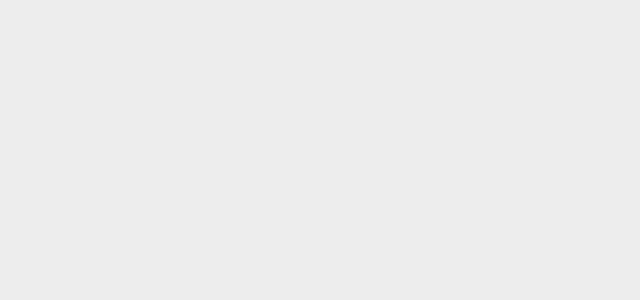
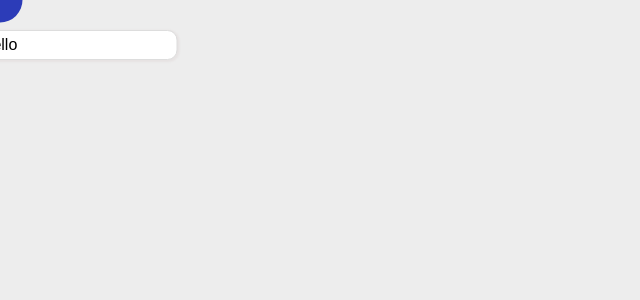
Before and after one commit to ArnavNath550/arnav.github.io, a React (Vite) app: page /craft/feedback-capture in a window 1280 px wide. Before the commit this address had no page. Shown: the top 300 px of the page, without its empty margins (0-640 px from the left). Built offline with nearby package versions, Linux system fonts and the light colour scheme; a web font is replaced by a local one.

Commit message:
feedback dragging, first exploration

```diff
--- a/src/App.tsx
+++ b/src/App.tsx
@@ -8,6 +8,7 @@ import Hero from "./components/Hero";
 import { BrowserRouter, Routes, Route } from "react-router";
 import ShowcaseAnimation from "./components/MicroAnimations/ShowcaseAnimation";
 import BottomBarComponent from "./components/ShowComponents/BottomBarComponent";
+import FeedbackCaptureAnimation from "./components/ShowComponents/FeedbackCaptureComponent";
 
 const App: React.FC = () => {
   return (
@@ -28,6 +29,14 @@ const App: React.FC = () => {
             <ShowcaseAnimation showcaseAnimation={<BottomBarComponent />} />
           }
         />
+        <Route
+          path="/craft/feedback-capture"
+          element={
+            <ShowcaseAnimation
+              showcaseAnimation={<FeedbackCaptureAnimation />}
+            />
+          }
+        />
       </Routes>
     </BrowserRouter>
   );
--- /dev/null
+++ b/src/components/ShowComponents/FeedbackCaptureComponent.tsx
@@ -0,0 +1,86 @@
+import { motion } from "framer-motion";
+import * as React from "react";
+import styled from "styled-components";
+
+const FeedbackCaptureAnimation: React.FC = () => {
+  const [mousePos, setMousePos] = React.useState({ x: 0, y: 0 });
+  const [isClicked, setIsClicked] = React.useState(false);
+
+  React.useEffect(() => {
+    const handleMouseMove = (e: MouseEvent) => {
+      setMousePos({ x: e.clientX, y: e.clientY });
+    };
+    const handleMouseDown = () => setIsClicked(true);
+    const handleMouseUp = () => setIsClicked(false);
+
+    window.addEventListener("mousemove", handleMouseMove);
+    window.addEventListener("mousedown", handleMouseDown);
+    window.addEventListener("mouseup", handleMouseUp);
+
+    return () => {
+      window.removeEventListener("mousemove", handleMouseMove);
+      window.removeEventListener("mousedown", handleMouseDown);
+      window.removeEventListener("mouseup", handleMouseUp);
+    };
+  }, []);
+
+  return (
+    <Container>
+      <CircleCursor
+        animate={{
+          x: mousePos.x - 22.5,
+          y: mousePos.y - 22.5,
+          scale: isClicked ? 0.9 : 1,
+        }}
+        transition={{
+          type: "spring",
+          stiffness: 500,
+          damping: 28,
+        }}
+      />
+      <StyledFeedbackContainer
+        animate={{
+          x: mousePos.x - 22.5,
+          y: mousePos.y + 30,
+        }}
+        transition={{
+          type: "spring",
+          stiffness: 500,
+          damping: 28,
+        }}
+      >
+        hello
+      </StyledFeedbackContainer>
+    </Container>
+  );
+};
+
+export default FeedbackCaptureAnimation;
+
+const Container = styled.div`
+  width: 100%;
+  height: 100vh;
+  cursor: none;
+  overflow: hidden;
+`;
+
+const CircleCursor = styled(motion.div)`
+  position: fixed;
+  top: 0;
+  left: 0;
+  width: 45px;
+  height: 45px;
+  border-radius: 50%;
+  background-color: var(--primary, #ff4757);
+  pointer-events: none;
+  z-index: 9999;
+`;
+
+const StyledFeedbackContainer = styled(motion.div)`
+  width: 200px;
+  background-color: #fff;
+  border: 1px solid #ddd;
+  padding: 5px;
+  border-radius: 10px;
+  box-shadow: 1px 1px 2px 1px #e7e3e3;
+`;
```
Also changed, not shown: src/components/ShowComponents/BottomBarComponent.tsx (+0 -11 lines).
